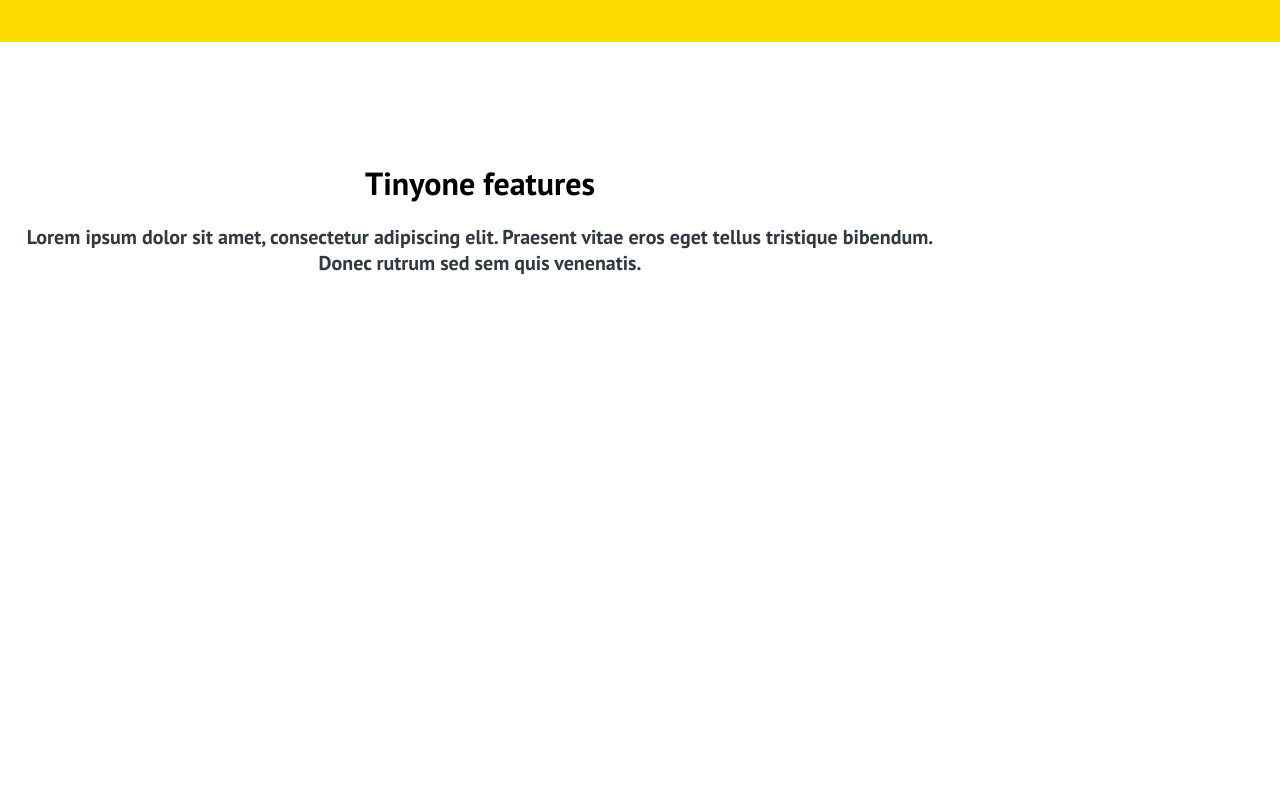
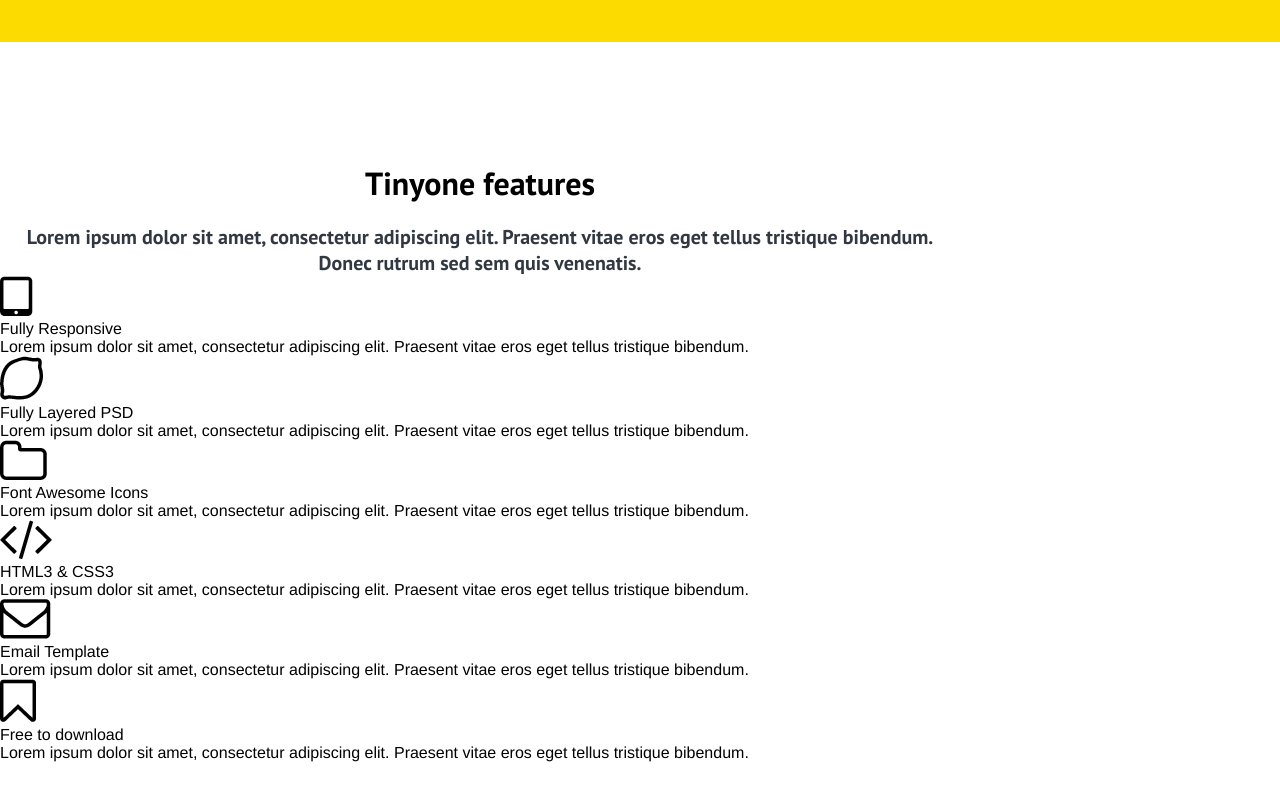
Before and after one commit to liubich/test-job, a Vue app: page / in a window 1280 px wide. Shown: the part 698-1498 px from the top of the page. Before the commit the page ends 1074 px from the top, so only its background shows below. Built offline with nearby package versions, Linux system fonts and the light colour scheme.

Commit message:
Add features rendering

```diff
--- a/src/components/FeaturesPage.vue
+++ b/src/components/FeaturesPage.vue
@@ -3,6 +3,15 @@
     <div class="features-page__container">
       <h1 class="features-page__main-header">{{pageTexts.mainHeader}}</h1>
       <h2 class="features-page__second-header">{{pageTexts.secondHeader}}</h2>
+      <div class="features-page__features-container">
+        <div v-for="(feature, index) in pageTexts.features" :key="index" class="features-page__feature feature">
+          <img class="feature__image" :src="`../../img/${feature.imgName}.png`" :alt="feature.imgName">
+          <dl class="feature__container">
+            <dt class="feature__header">{{feature.featureHeader}}</dt>
+            <dd class="feature__description">{{feature.featureDescription}}</dd>
+          </dl>
+        </div>
+      </div>
     </div>
   </main>
 </template>
```
